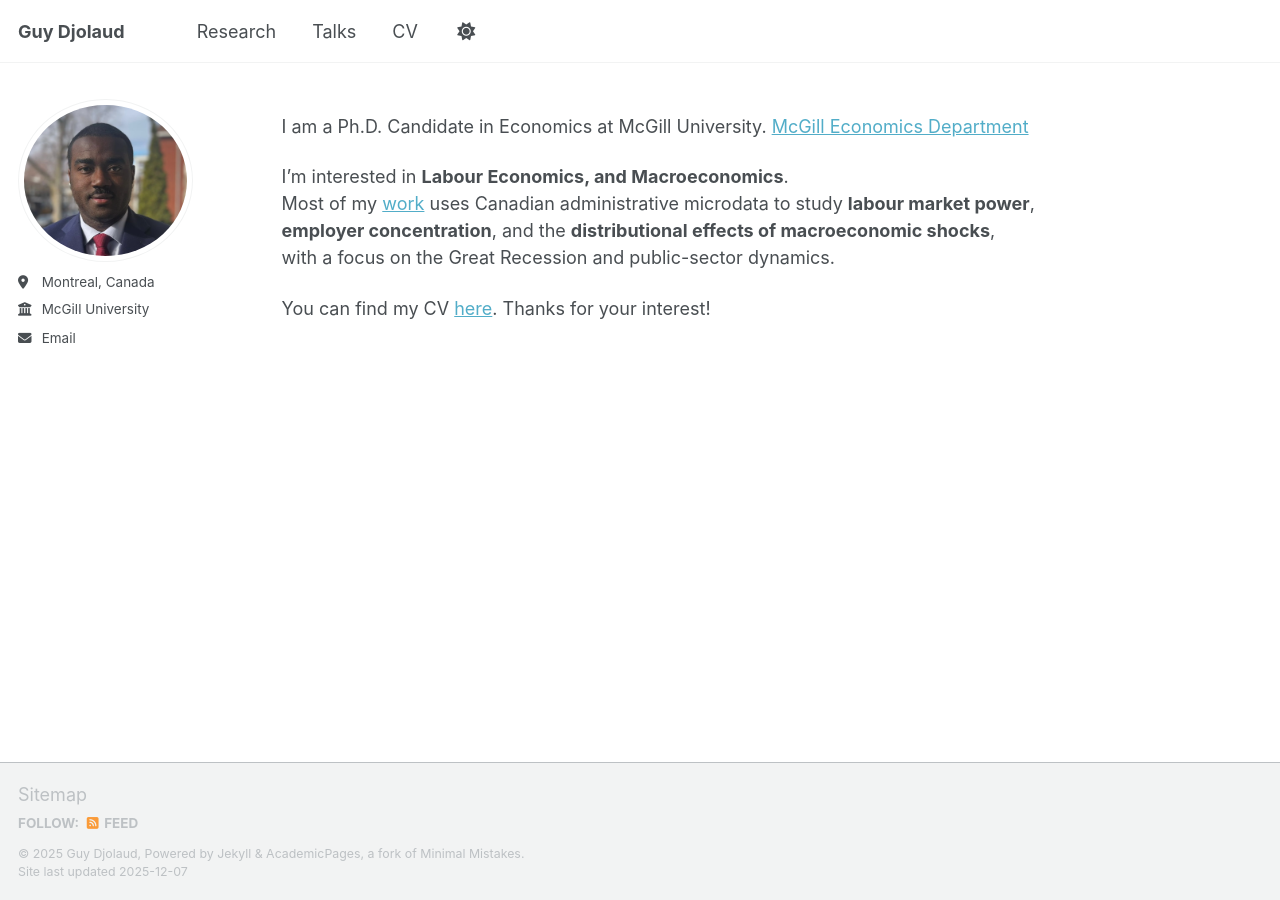
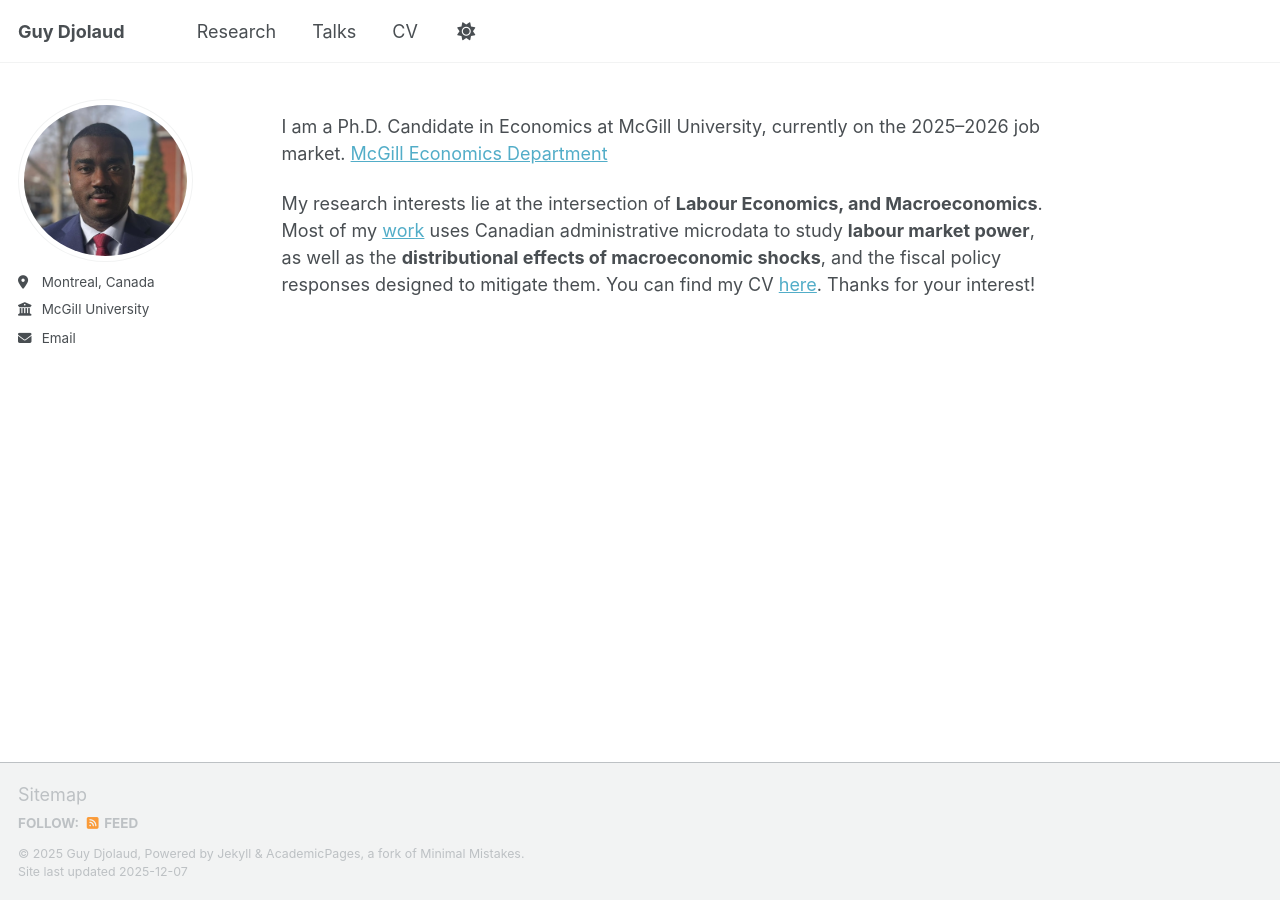
Before and after one commit to Guy-Djolaud/Guy-Djolaud.github.io, a Jekyll site: the page built from _pages/about.md, in a window 1280 px wide. Built offline with Jekyll 4.4.1, drawn with Linux system fonts in a browser that asks for light colours; a script that is not in the unit is left out.

Commit message:
Update about.md

```diff
--- a/_pages/about.md
+++ b/_pages/about.md
@@ -7,13 +7,11 @@ redirect_from:
   - /about.html
 ---
 
-I am a Ph.D. Candidate in Economics at McGill University. [McGill Economics Department](https://www.mcgill.ca/economics/graduates/instream-students)
+I am a Ph.D. Candidate in Economics at McGill University, currently on the 2025–2026 job market. [McGill Economics Department](https://www.mcgill.ca/economics/graduates/instream-students)
 
-I'm interested in **Labour Economics, and Macroeconomics**. <br/>
-Most of my [work](../publications) uses Canadian administrative microdata to study **labour market power**,
-**employer concentration**, and the **distributional effects of macroeconomic shocks**,
-with a focus on the Great Recession and public-sector dynamics.
-
+My research interests lie at the intersection of **Labour Economics, and Macroeconomics**. <br/>
+Most of my [work](../publications) uses Canadian administrative microdata to study **labour market power**, as well as
+the **distributional effects of macroeconomic shocks**, and the fiscal policy responses designed to mitigate them.
 You can find my CV [here](../files/Resume_Guy_Djolaud.pdf). Thanks for your interest!
 <br/>
 <br/>
```
